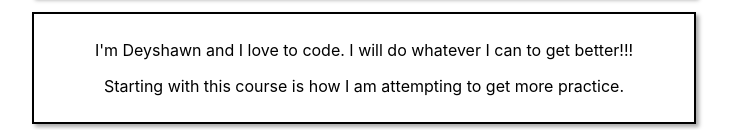
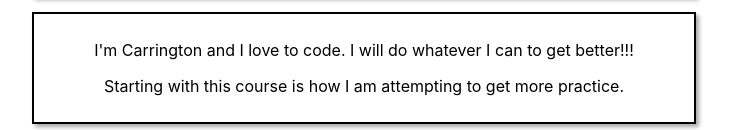
Before and after one commit to dbond59/base-syntax--assignment-one, a React (Create React App) app: page / in a window 1280 px wide. Shown: the part 302-432 px from the top of the page, without its empty margins (276-1008 px from the left). Built offline with nearby package versions, Linux system fonts and the light colour scheme.

Commit message:
changed one userOutput attribute back to use (props)

```diff
--- a/src/App.js
+++ b/src/App.js
@@ -52,7 +52,7 @@ class App extends Component {
       <UserOutput
         username={this.state.username}/>
       <UserOutput
-        username={this.state.username}/>
+        username="Carrington"/>
       </div>
     );
   }
```
